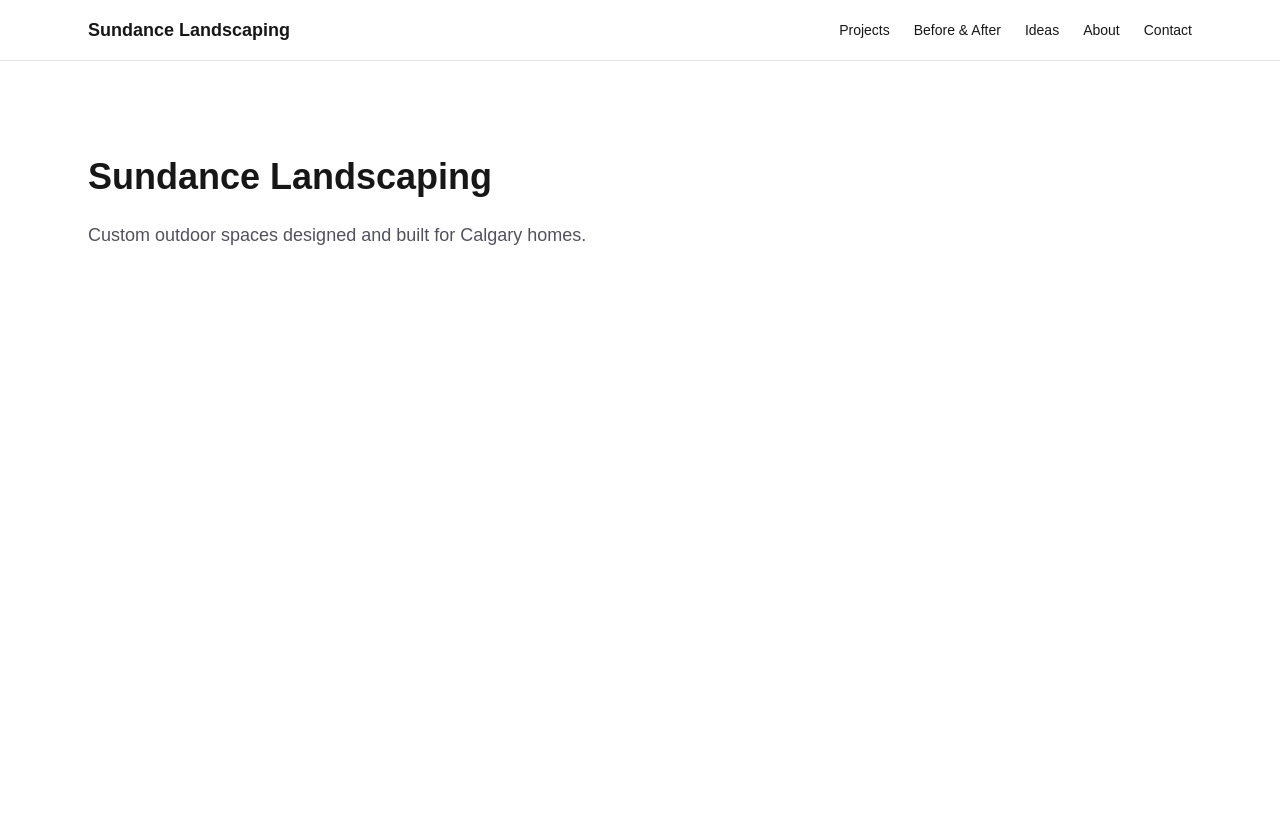
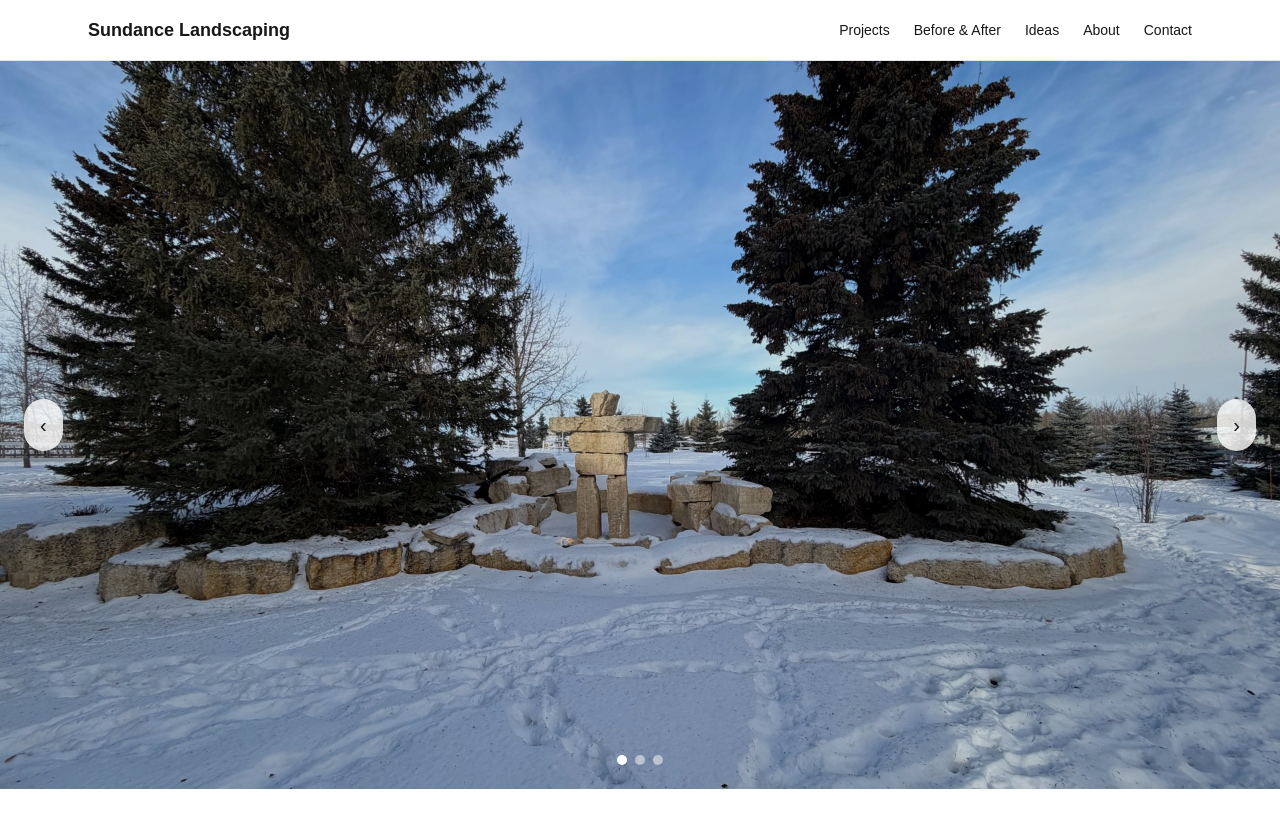
Before and after one commit to rocky-mcgoey/sundance-landscaping, a Next.js app: page / in a window 1280 px wide. Shown: the top 828 px of the page. Built offline with nearby package versions, Linux system fonts and the light colour scheme.

Commit message:
feat(home): implement full-screen hero carousel

```diff
--- a/app/page.js
+++ b/app/page.js
@@ -1,11 +1,5 @@
+import HeroSection from "@/components/home/HeroSection";
+
 export default function Home() {
-  return (
-    <section className="mx-auto max-w-6xl px-6 py-24">
-      <h1 className="text-4xl font-semibold">Sundance Landscaping</h1>
-
-      <p className="mt-6 max-w-xl text-lg text-zinc-600">
-        Custom outdoor spaces designed and built for Calgary homes.
-      </p>
-    </section>
-  );
+  return <HeroSection />;
 }
--- a/components/home/HeroCarousel.jsx
+++ b/components/home/HeroCarousel.jsx
@@ -4,14 +4,20 @@ import Image from "next/image";
 import { useMemo, useState } from "react";
 
 export default function HeroCarousel() {
-  {
-    /*TODO: Update to actual photos from client*/
-  }
   const slides = useMemo(
     () => [
-      { src: "/images/hero/Landscape-1.jpg", alt: "Landscaping project 1" },
-      { src: "/images/hero/Landscape-2.jpg", alt: "Landscaping project 2" },
-      { src: "/images/hero/Landscape-3.jpg", alt: "Landscaping project 3" },
+      {
+        src: "/images/hero/Landscape-1.jpg",
+        alt: "Sundance landscaping hero 1",
+      },
+      {
+        src: "/images/hero/Landscape-2.jpg",
+        alt: "Sundance landscaping hero 2",
+      },
+      {
+        src: "/images/hero/Landscape-3.jpg",
+        alt: "Sundance landscaping hero 3",
+      },
     ],
     []
   );
@@ -22,50 +28,51 @@ export default function HeroCarousel() {
   const next = () => setIndex((i) => (i + 1) % slides.length);
 
   return (
-    <div className="rounded-2xl bg-white shadow-sm ring-1 ring-black/5">
-      {/* adjust these to taste */}
-      <div className="relative w-full overflow-hidden rounded-2xl">
-        <div className="relative h-[260px] sm:h-[320px] lg:h-[360px]">
+    <div className="relative h-full w-full overflow-hidden">
+      {/* Image */}
       <Image
         src={slides[index].src}
         alt={slides[index].alt}
         fill
         priority
         className="object-cover"
-            sizes="(min-width: 1024px) 66vw, 100vw"
+        sizes="100vw"
       />
-        </div>
 
-        {/* Controls */}
+      {/* Optional: subtle dark overlay to match “hero” look */}
+      <div className="absolute inset-0 bg-black/10" />
+
+      {/* Left arrow */}
       <button
         onClick={prev}
         aria-label="Previous slide"
-          className="absolute left-3 top-1/2 -translate-y-1/2 rounded-full bg-white/90 px-3 py-2 text-sm font-medium shadow hover:bg-white"
+        className="absolute left-6 top-1/2 -translate-y-1/2 rounded-full bg-white/80 px-4 py-3 text-xl shadow hover:bg-white"
       >
-          ←
+        ‹
       </button>
+
+      {/* Right arrow */}
       <button
         onClick={next}
         aria-label="Next slide"
-          className="absolute right-3 top-1/2 -translate-y-1/2 rounded-full bg-white/90 px-3 py-2 text-sm font-medium shadow hover:bg-white"
+        className="absolute right-6 top-1/2 -translate-y-1/2 rounded-full bg-white/80 px-4 py-3 text-xl shadow hover:bg-white"
       >
-          →
+        ›
       </button>
 
       {/* Dots */}
-        <div className="absolute bottom-3 left-0 right-0 flex justify-center gap-2">
-          {slides.map((_, i) => (
+      <div className="absolute bottom-6 left-0 right-0 flex justify-center gap-2">
+        {slides.map((slide, i) => (
           <button
             key={i}
             onClick={() => setIndex(i)}
             aria-label={`Go to slide ${i + 1}`}
-              className={`h-2 w-2 rounded-full ${
+            className={`h-2.5 w-2.5 rounded-full ${
               i === index ? "bg-white" : "bg-white/50"
             }`}
           />
         ))}
       </div>
     </div>
-    </div>
   );
 }
--- a/components/home/HeroSection.jsx
+++ b/components/home/HeroSection.jsx
@@ -0,0 +1,12 @@
+import HeroCarousel from "@/components/home/HeroCarousel";
+
+export default function HeroSection() {
+  return (
+    <section className="relative">
+      {/* Full viewport hero */}
+      <div className="relative h-[calc(100vh-72px)] min-h-[520px]">
+        <HeroCarousel />
+      </div>
+    </section>
+  );
+}
```
Lines whose indentation alone changed are shown as unchanged.
